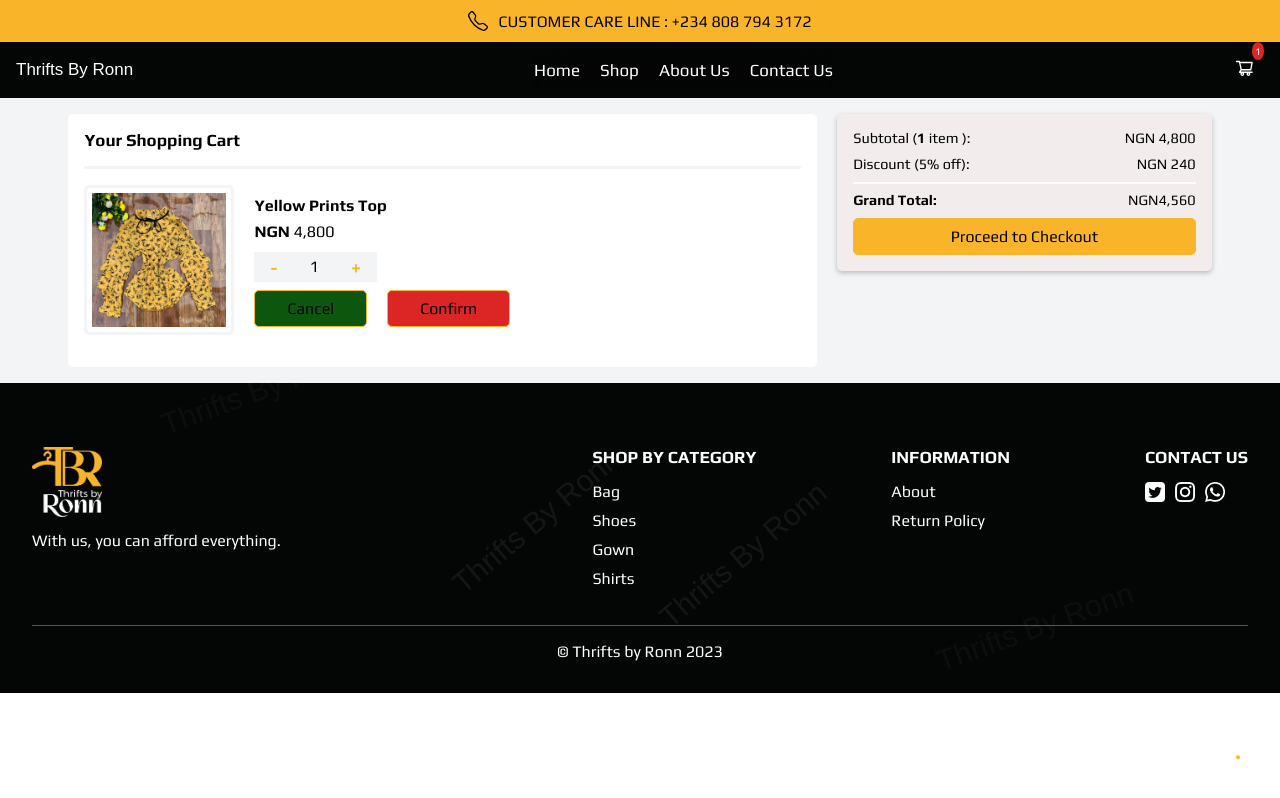
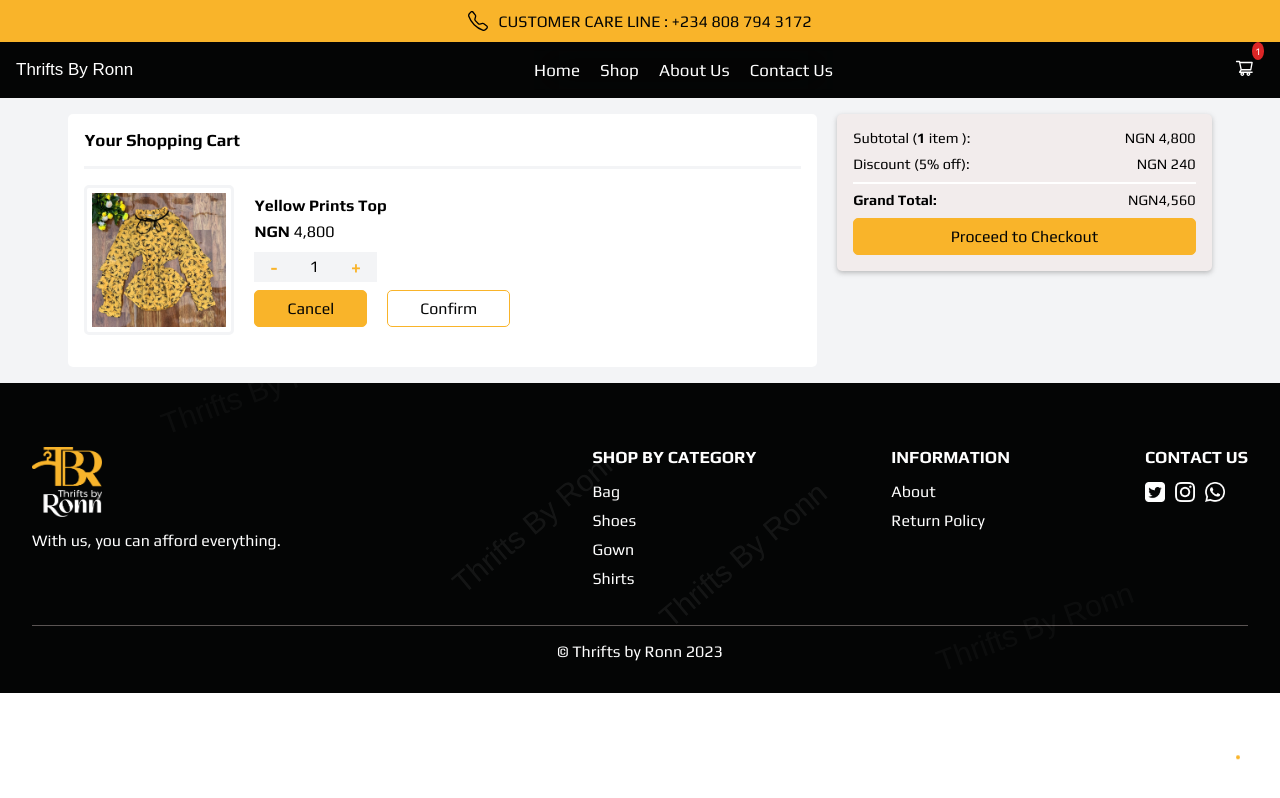
Before and after one commit to TonniPaul/tbr, a Next.js app: page /cart in a window 1280 px wide. Both pictures are taken after a click on the button "Remove From Cart". Built offline with nearby package versions, Linux system fonts and the light colour scheme; a web font is replaced by a local one.

Commit message:
Fix : styling fix, made the colors consistent

```diff
--- a/pages/cart.tsx
+++ b/pages/cart.tsx
@@ -60,15 +60,13 @@
                 )}
                 {isRemoving && (
                   <ConfirmRemoveContainer>
-                    <ActionButtonStyle
-                      color="var(--green)"
-                      onClick={handleCancelClick}
-                    >
+                    <ActionButtonStyle onClick={handleCancelClick}>
                       Cancel
                     </ActionButtonStyle>
                     <ActionButtonStyle
-                      color="var(--red)"
+                      color="var(--white)"
                       onClick={handleConfirmClick}
+                      hoverColor="var(--yellow)"
                     >
                       Confirm
                     </ActionButtonStyle>
```
